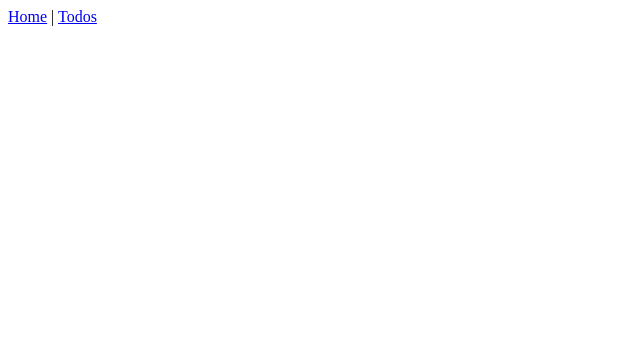
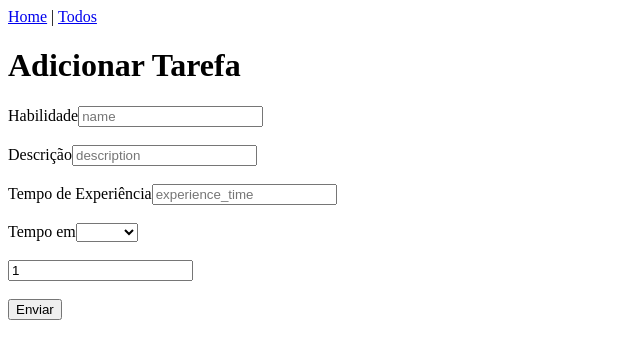
Before and after one commit to mariolucasdev/vue3-composition-api-learning, a Vue app: page /todos/create in a window 1280 px wide. Before the commit this address had no page. Shown: the top 358 px of the page, without its empty margins (0-640 px from the left). Built offline with nearby package versions, Linux system fonts and the light colour scheme.

Commit message:
aula-5: adding register with api

```diff
--- a/src/router/index.js
+++ b/src/router/index.js
@@ -1,6 +1,7 @@
 import { createRouter, createWebHistory } from 'vue-router'
 import HomeView from '@/views/HomeView.vue'
 import Todos from '@/views/Todos/Todos.vue'
+import AddTodo from '@/views/Todos/AddTodo.vue'
 
 const routes = [
   {
@@ -13,6 +14,11 @@ const routes = [
         name: 'todos.index',
         component: Todos,
     },
+    {
+        path: '/todos/create',
+        name: 'todos.create',
+        component: AddTodo,
+    },
 ]
 
 const router = createRouter({
--- a/src/services/todos.service.js
+++ b/src/services/todos.service.js
@@ -5,4 +5,8 @@ export default class TodoService {
     static async getAll() {
         return axios.get('/skills')
     }
+
+    static async addTodo(data) {
+        return axios.post('/skills', data)
+    }
 }
--- /dev/null
+++ b/src/views/Todos/AddTodo.vue
@@ -0,0 +1,77 @@
+<template>
+    <div>
+        <h1> Adicionar Tarefa </h1>
+
+        <form action="#" method="post" @submit.prevent="addTodo">
+            <label for="">Habilidade</label>
+            <input type="text" name="name" v-model="todo.name" placeholder="name">
+            <br>
+            <br>
+
+            <label for="">Descrição</label>
+            <input type="text" name="description" v-model="todo.description" placeholder="description">
+            <br>
+            <br>
+
+            <label for="">Tempo de Experiência</label>
+            <input type="number" name="experience_time" v-model="todo.experience_time" placeholder="experience_time">
+            <br>
+            <br>
+
+            <label for="">Tempo em</label>
+            <select name="type_time" v-model="todo.type_time">
+                <option value="years">Anos</option>
+                <option value="months">Meses</option>
+            </select>
+            <br>
+            <br>
+
+            <input type="text" name="user_id" v-model="todo.user_id" placeholder="user_id">
+            <br>
+            <br>
+
+            <button type="submit" :disabled="todo.loading">
+                <span v-if="todo.loading"> Enviando </span>
+                <span v-else> Enviar </span>
+            </button>
+
+        </form>
+    </div>
+</template>
+
+<script>
+import { reactive } from 'vue';
+import TodoService from '@/services/todos.service';
+
+import router from '@/router';
+
+export default {
+    name: 'AddTodo',
+
+    setup() {
+
+        const todo = reactive({
+            name: '',
+            description: '',
+            experience_time: '',
+            type_time: '',
+            user_id: 1,
+            loading: false,
+        })
+
+        const addTodo = () => {
+            todo.loading = true
+
+            TodoService.addTodo({...todo})
+                .then(() => router.push({ name: 'todos.index' }))
+                .catch(error => console.log(error))
+                .finally(() => todo.loading = false)
+        }
+
+        return {
+            todo,
+            addTodo,
+        }
+    }
+}
+</script>
--- a/src/views/Todos/Todos.vue
+++ b/src/views/Todos/Todos.vue
@@ -1,5 +1,7 @@
 <template>
     <h1> Lista de Tarefas </h1>
+
+    <router-link :to="{ name: 'todos.create' }">Adicionar</router-link>
 
     <div v-show="loading">
         <p>Carregando...</p>
@@ -24,7 +26,6 @@ export default {
 
     setup() {
         const todos = ref([])
-
         const loading = ref(false)
 
         onMounted(() => {
```
